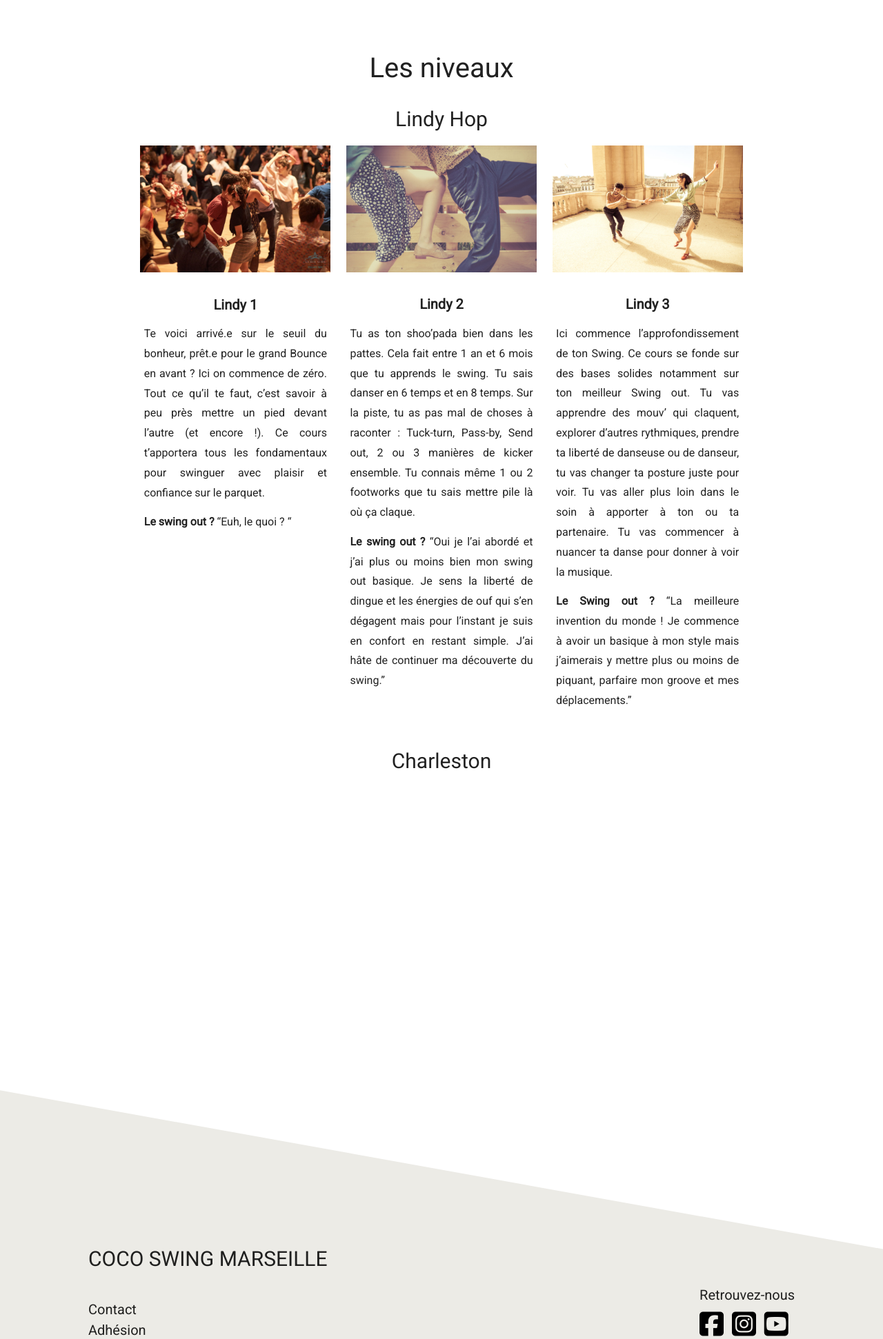
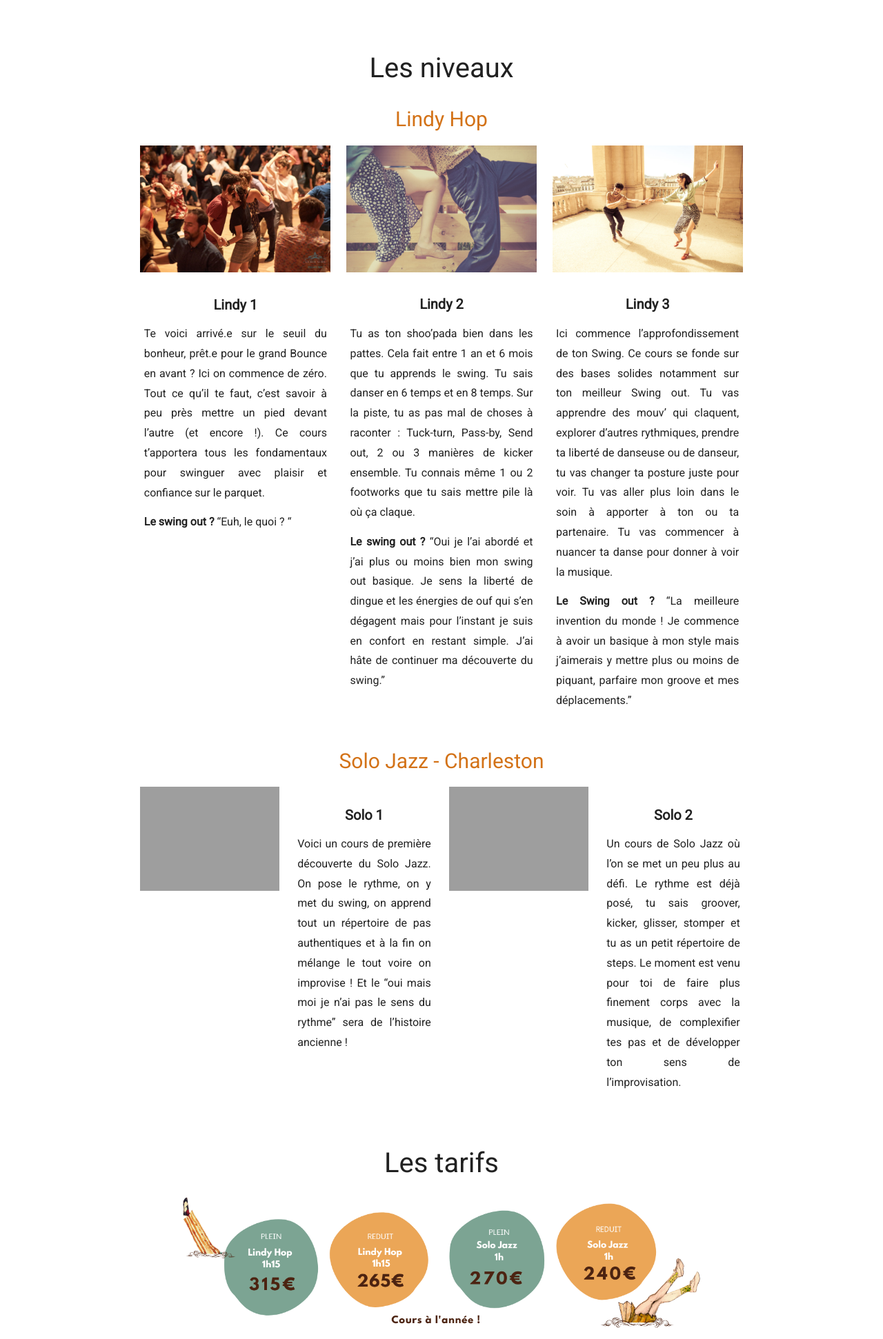
Before and after one commit to cecile-wojnowski/cocoswing, a PHP site: the page made by views/website/cours-reguliers.php in a window 1280 px wide. Shown: the part 980-2922 px from the top of the page at 69% size. Run offline with PHP 8.4, Linux system fonts and the light colour scheme; the template is opened without the code that fills it, so the values that code supplies are empty; some libraries are stand-ins or nearby versions; grey boxes are pictures that could not be loaded.

Commit message:
indentation + img

```diff
--- a/views/website/cours-reguliers.php
+++ b/views/website/cours-reguliers.php
@@ -5,7 +5,6 @@
     <button class="btn"> Tarifs </button>
     <button class="btn"> Salles </button>
   </div>
-
 
 <?php
 function afficherCours($day, $hour, $course){
@@ -112,7 +111,7 @@
 
   <div class="row section">
     <h1>Les niveaux</h1>
-    <h2>Lindy Hop</h2>
+    <h2 class="text_orange">Lindy Hop</h2>
     <div class="col s4 m4">
       <img class="responsive-img" src="../ressources/img/lindy1.jpg" alt="Lindy1">
       <h3 class="center-align font-size-20 bold">Lindy 1</h3>
@@ -156,10 +155,43 @@
   </div>
 
   <div class="row">
-    <h2>Charleston</h2>
+    <h2 class="text_orange">Solo Jazz - Charleston</h2>
+    <div class="col s3 m3">
+      <img class="responsive-img" src="../ressources/img/solo1.jpg" alt="Solo1">
+    </div>
+    <div class="col s3 m3">
+      <h3 class="center-align font-size-20 bold">Solo 1</h3>
+      <p class="justify font-size-16">
+        Voici un cours de première découverte du Solo Jazz. On pose le rythme,
+        on y met du swing, on apprend tout un répertoire de pas authentiques et à la fin on mélange le tout voire on improvise !
+        Et le “oui mais moi je n’ai pas le sens du rythme” sera de l’histoire ancienne !
+      </p>
+    </div>
+    <div class="col s3 m3">
+      <img class="responsive-img" src="../ressources/img/solo2.jpg" alt="Solo2">
+    </div>
+    <div class="col s3 m3">
+      <h3 class="center-align font-size-20 bold">Solo 2</h3>
+      <p class="justify font-size-16">
+        Un cours de Solo Jazz où l’on se met un peu plus au défi. Le rythme est déjà posé, tu sais groover,
+        kicker, glisser, stomper et tu as un petit répertoire de steps.
+        Le moment est venu pour toi de faire plus finement corps avec la musique,
+        de complexifier tes pas et de développer ton sens de l’improvisation.
+      </p>
+    </div>
   </div>
 
-  <div class="row">
-
+  <div class="row section">
+    <h1>Les tarifs</h1>
+    <div class="col s12 m12">
+      <img class="responsive-img" src="../ressources/img/tarifs1.png" alt="tarifs">
+    </div>
+    <div class="col s12 m12">
+      <img class="responsive-img" src="../ressources/img/tarifs2.png" alt="tarifs">
     </div>
   </div>
+
+  <div class="row section">
+    <h1>Les salles</h1>
+  </div>
+</div>
```
Lines whose indentation alone changed are shown as unchanged.
